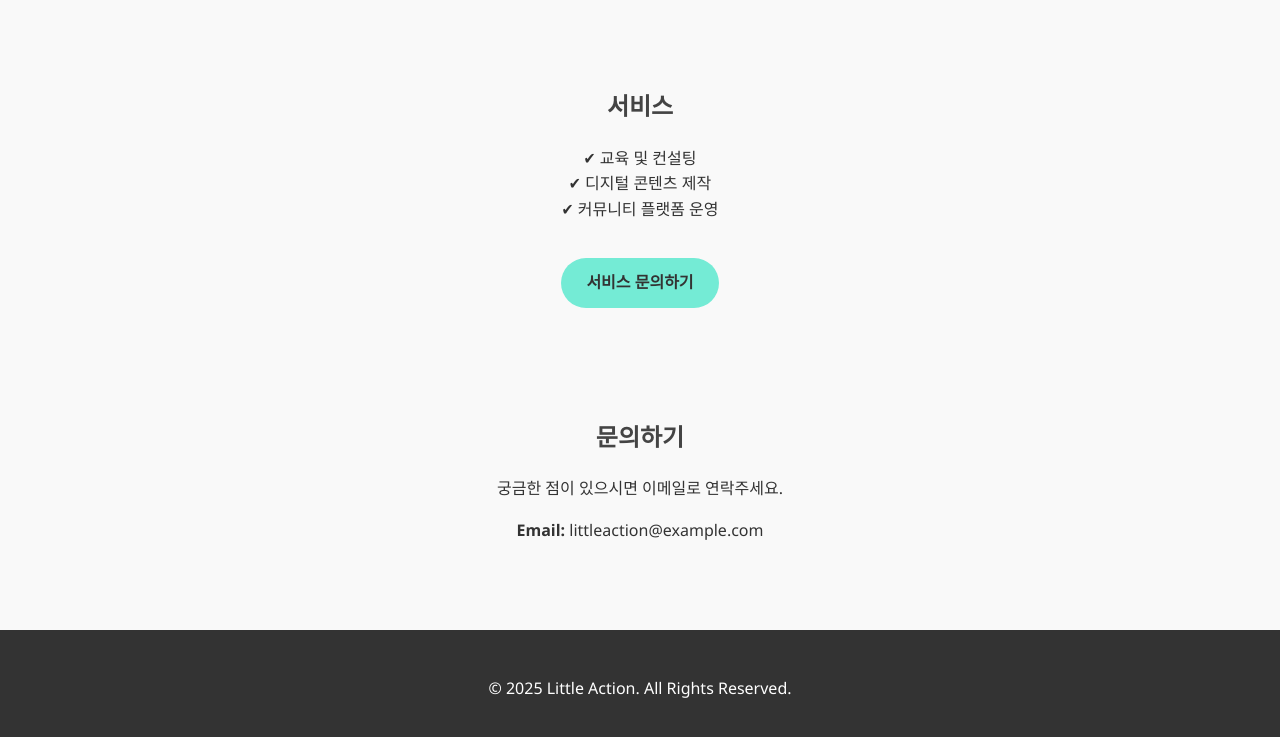
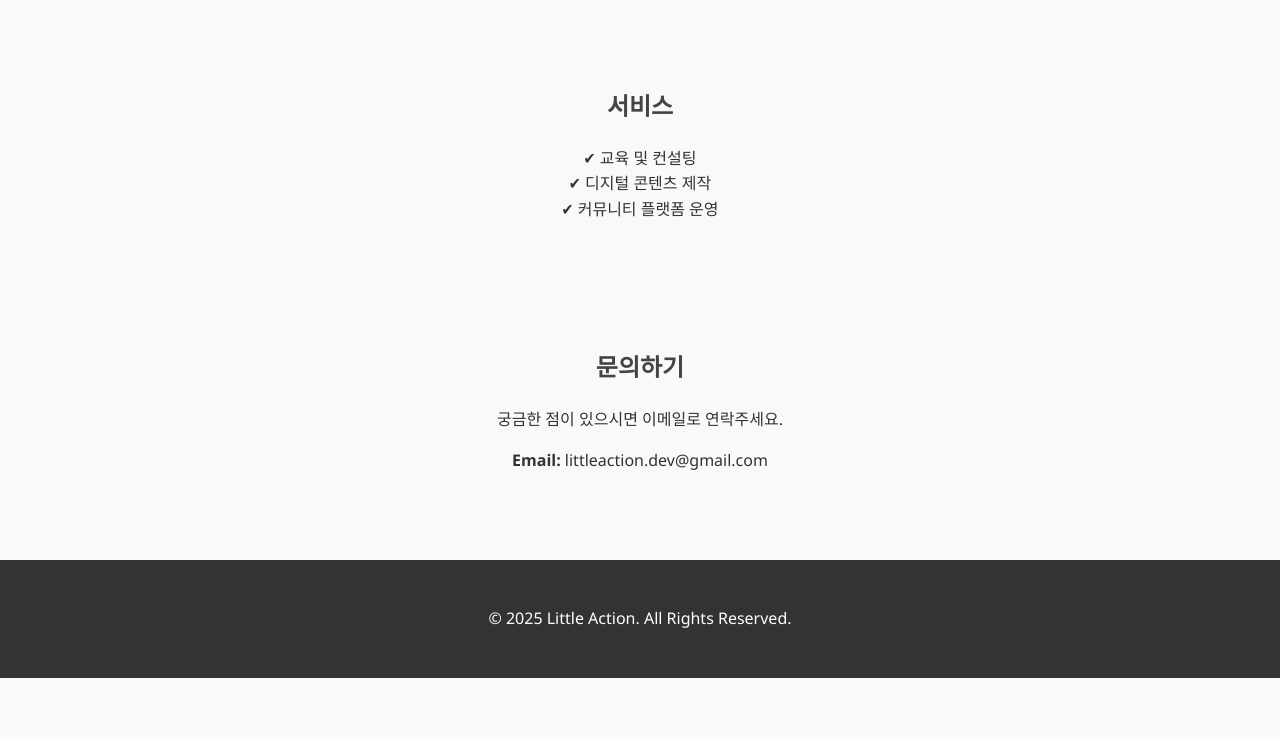
Before and after one commit to littleactiondev/littleaction, a plain HTML site: page index.html in a window 1280 px wide. Shown: the part 660-1397 px from the top of the page. After the commit the page ends 1338 px from the top, so only its background shows below. Drawn offline with Linux system fonts and the light colour scheme.

Commit message:
Update index.html

```diff
--- a/index.html
+++ b/index.html
@@ -113,13 +113,13 @@
       ✔ 디지털 콘텐츠 제작<br>
       ✔ 커뮤니티 플랫폼 운영
     </p>
-    <a href="#contact" class="btn">서비스 문의하기</a>
+
   </section>
 
   <section id="contact">
     <h2>문의하기</h2>
     <p>궁금한 점이 있으시면 이메일로 연락주세요.</p>
-    <p><strong>Email:</strong> littleaction@example.com</p>
+    <p><strong>Email:</strong> littleaction.dev@gmail.com</p>
   </section>
 
   <footer>
```
